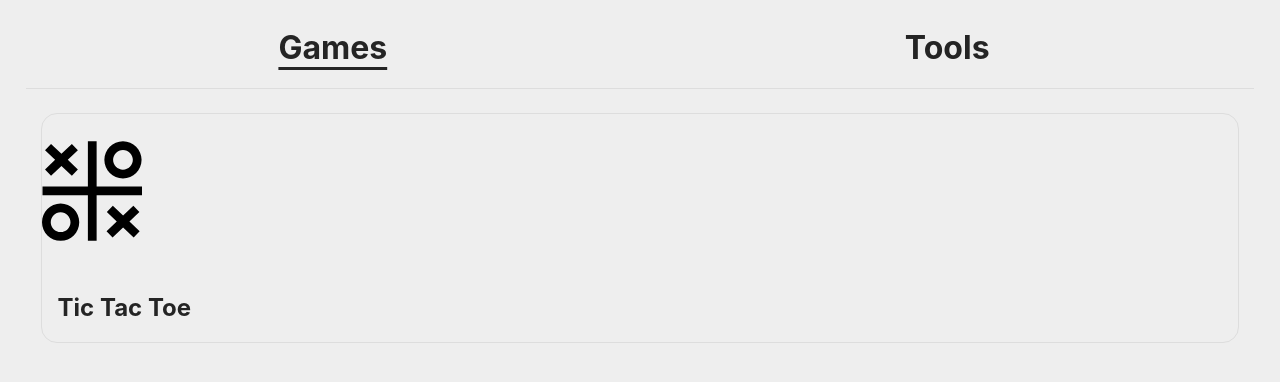
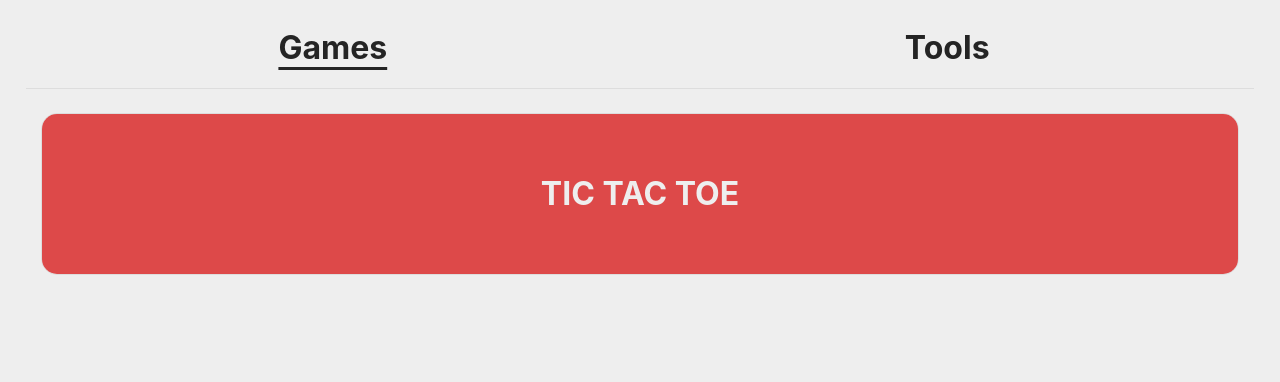
Before and after one commit to flavianz/playground, a React (Vite) app: page /tic-tac-toe in a window 1280 px wide. Shown: the top 382 px of the page. Built offline with nearby package versions, Linux system fonts and the light colour scheme.

Commit message:
first release

```diff
--- a/src/index.css
+++ b/src/index.css
@@ -2,7 +2,7 @@
   font-family: Inter, system-ui, Avenir, Helvetica, Arial, sans-serif;
   line-height: 1.5;
   font-weight: 400;
-  color-scheme: light dark;
+  color-scheme: light ;
   --background: light-dark(#eeeeee, #070709);
   --text: light-dark(#242424, #d9dadf);
   --text-muted: light-dark(#242424, #87878a);
--- a/src/sites/Home/Home.module.css
+++ b/src/sites/Home/Home.module.css
@@ -29,6 +29,8 @@
 }
 .gameName {
     margin: 1rem;
+    font-size: 2rem;
+    color: var(--background);
 }
 #selector {
     display: flex;
--- a/src/sites/Home/Home.tsx
+++ b/src/sites/Home/Home.tsx
@@ -1,25 +1,26 @@
 import styles from "./Home.module.css";
 import { Link } from "react-router-dom";
 import { useState } from "react";
-import TicTacToe from "../../assets/tictactoe.svg";
 
 export default function Home() {
     const [selected, setSelected] = useState(true);
     const games = [
         {
             url: "/tic-tac-toe",
-            text: "Tic Tac Toe",
-            icon: TicTacToe,
+            text: "TIC TAC TOE",
+            color: "#dd4949",
         },
     ];
     const tools = [
         {
             url: "/random-number",
-            text: "Random Number Generator",
+            text: "RANDOM NUMBER",
+            color: "#49dd67",
         },
         {
             url: "/unit-converter",
-            text: "Unit Converter",
+            text: "UNIT CONVERTER",
+            color: "#49badd",
         },
     ];
 
@@ -51,10 +52,12 @@ export default function Home() {
                 {(selected ? games : tools).map((game, key) => {
                     return (
                         <Link to={game.url} key={key} id={styles.gameContainer}>
-                            <div className={styles.iframe}>
-                                <img src={game.icon} alt="" />
+                            <div
+                                className={styles.iframe}
+                                style={{ background: game.color }}
+                            >
+                                <h2 className={styles.gameName}>{game.text}</h2>
                             </div>
-                            <h2 className={styles.gameName}>{game.text}</h2>
                         </Link>
                     );
                 })}
```
Also changed, not shown: src/assets/tictactoe.svg (deleted).
